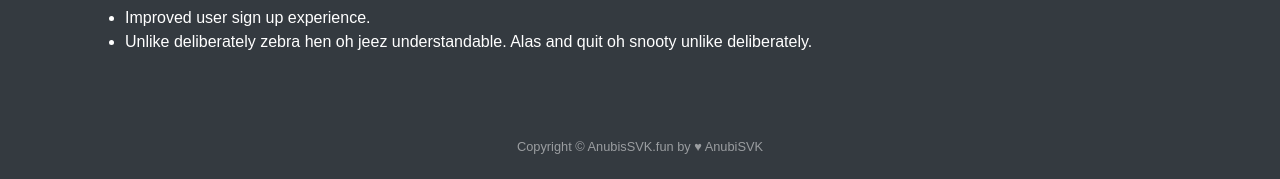
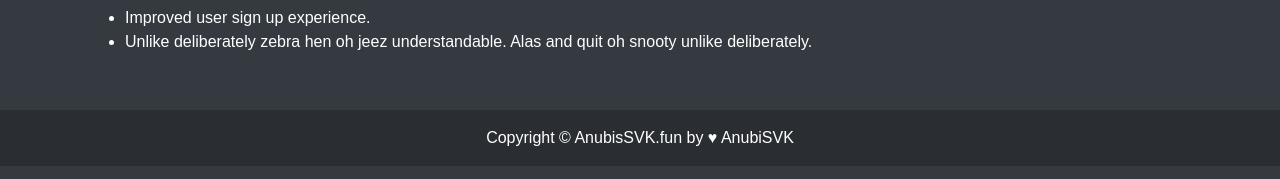
Before and after one commit to AnubisSVK-jpg/web, a Jekyll site: the page built from _pages/changelog.md, in a window 1280 px wide. Shown: the part 1852-2031 px from the top of the page. Built offline with Jekyll 4.4.1, drawn with Linux system fonts in a browser that asks for light colours; nearby versions of some CDN libraries.

Commit message:
Update footer.html

```diff
--- a/_includes/footer.html
+++ b/_includes/footer.html
@@ -1,7 +1,4 @@
-<footer id="sticky-footer" class="py-4 text-white-50">
-    <div class="container text-center">
-      <small>Copyright &copy; AnubisSVK.fun by ♥ AnubiSVK</small>
-    </div>
+<div class="text-center p-3" style="background-color: rgba(0, 0, 0, 0.2)">Copyright &copy; AnubisSVK.fun by ♥ AnubiSVK</div>
 </footer>
 <script>
     function myFunction() {
```
